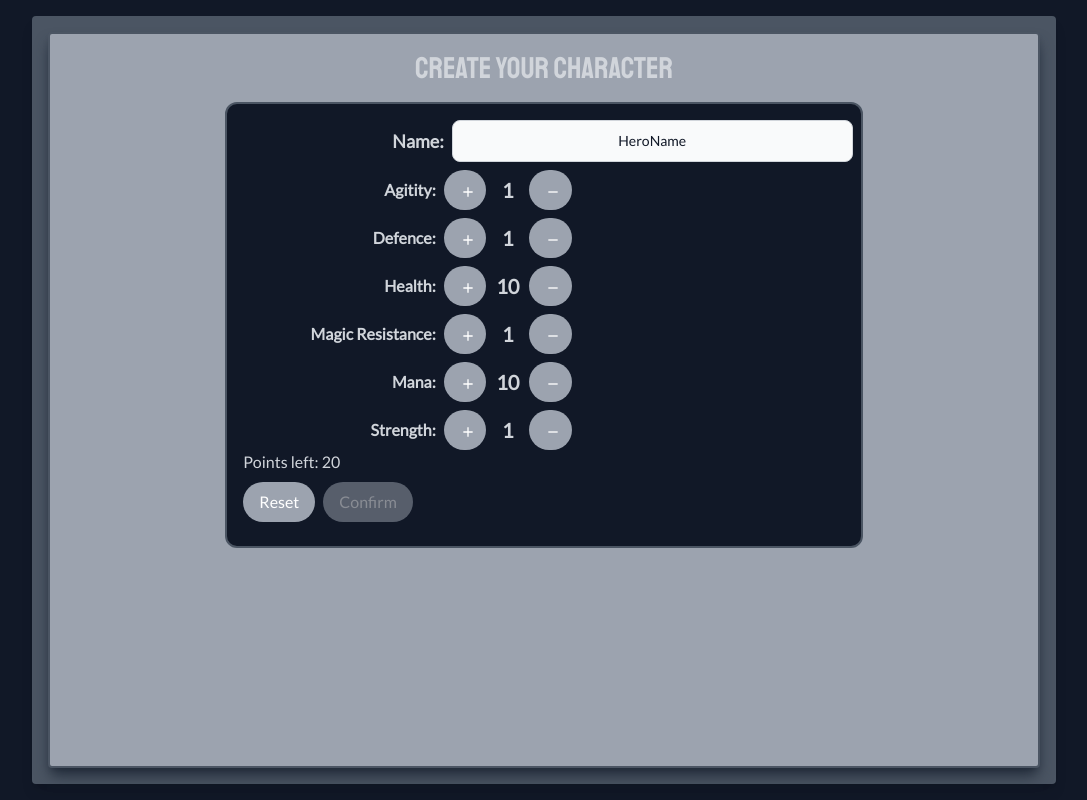
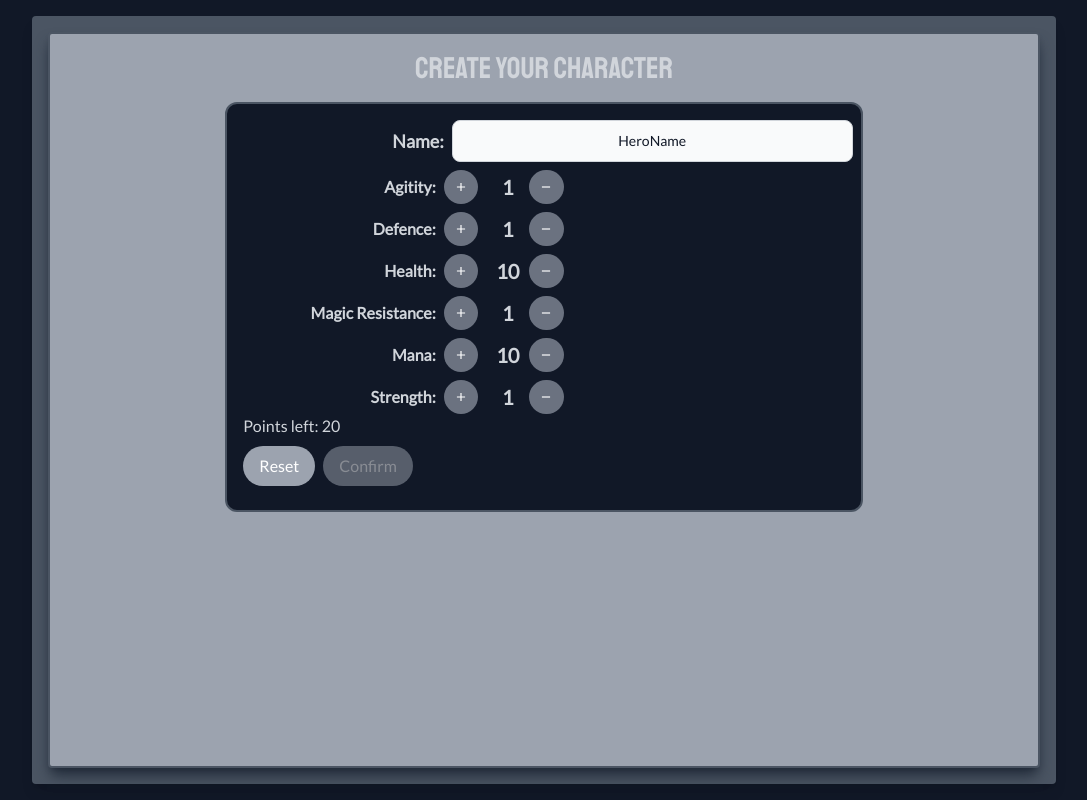
Before and after one commit to tomaszbawor/padron, a Nuxt app: page /character/creation in a window 1280 px wide. Shown: the whole page, without its empty margins (96-1183 px from the left). Built offline with nearby package versions, Linux system fonts and the light colour scheme.

Commit message:
refactor: change icon buttons to use flowbite classes

```diff
--- a/components/ui/IconButton.vue
+++ b/components/ui/IconButton.vue
@@ -1,22 +1,12 @@
 <script setup lang="ts">
-import { computed } from 'vue'
-
-const props = defineProps<{
-  variant: 'primary' | 'secondary'
-  isCircle?: boolean
-}>()
-
 defineEmits(['onClick'])
-
-const buttonClass = computed(() => {
-  return props.variant === 'primary'
-    ? 'bg-gray-400 rounded-full text-white px-4 py-2 rounded px-auto'
-    : 'bg-gray-500 rounded-full text-white px-4 py-2 rounded'
-})
 </script>
 
 <template>
-  <button :class="buttonClass" @click="$emit('onClick')">
+  <button
+    type="button" class="text-white bg-gray-500 hover:bg-blue-800 focus:ring-4 focus:outline-none focus:ring-blue-300 font-medium rounded-full text-sm p-2.5 text-center inline-flex items-center mr-2 dark:bg-gray-600 dark:hover:bg-gray-700 dark:focus:ring-blue-800"
+    @click="$emit('onClick')"
+  >
     <slot />
   </button>
 </template>
--- a/pages/character/creation/index.vue
+++ b/pages/character/creation/index.vue
@@ -74,7 +74,10 @@ function resetStats() {
           <label class="text-right my-auto text-lg font-bold" for="hero-name">
             Name:
           </label>
-          <PadInput classes="mx-2 text-center" :value="name" placeholder="Hero Name" @update:model-value="nameChangeHandler" />
+          <PadInput
+            classes="mx-2 text-center" :value="name" placeholder="Hero Name"
+            @update:model-value="nameChangeHandler"
+          />
           <template v-for="[stat, val] in Object.entries(currentPoints)" :key="stat">
             <div class="flex flex-row-reverse">
               <b class="my-auto pr-2">
@@ -82,13 +85,13 @@ function resetStats() {
               </b>
             </div>
             <div class="w-32 grid grid-cols-3 v-auto-animate">
-              <IconButton variant="primary" is-circle @on-click="increaseStat(stat as BasicStats)">
+              <IconButton @on-click="increaseStat(stat as BasicStats)">
                 <Icon name="material-symbols:add" />
               </IconButton>
               <p class="my-auto text-center text-xl font-bold">
                 {{ val }}
               </p>
-              <IconButton variant="primary" is-circle @on-click="decreaseStat(stat as BasicStats)">
+              <IconButton @on-click="decreaseStat(stat as BasicStats)">
                 <Icon name="material-symbols:remove" />
               </IconButton>
             </div>
```
